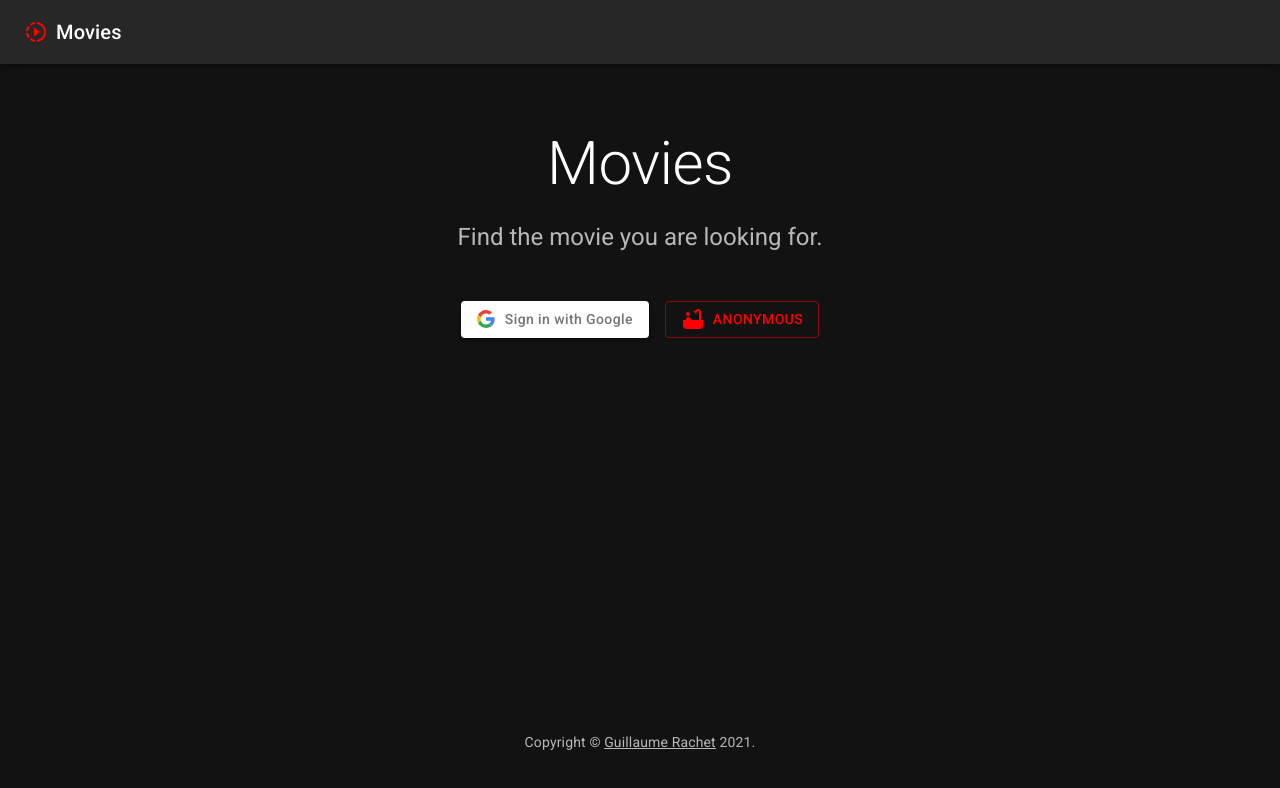
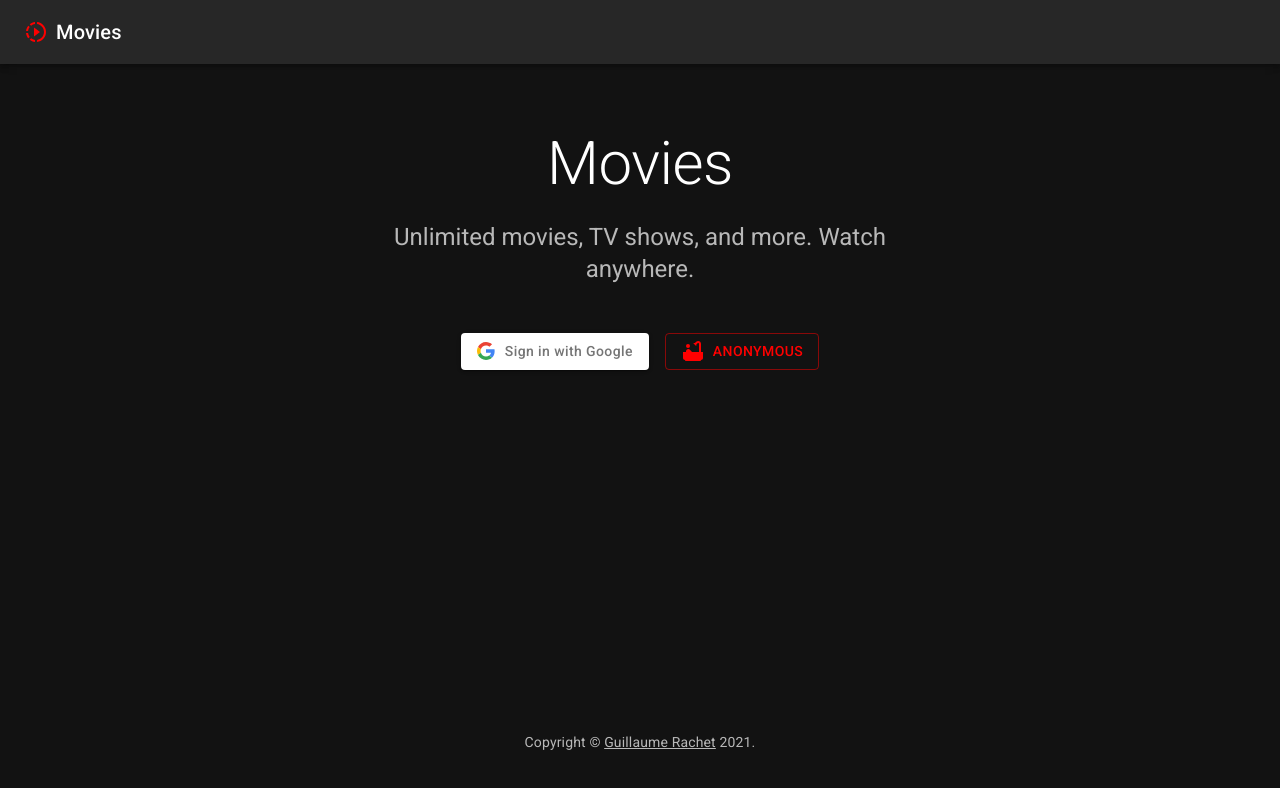
Before and after one commit to grachet/react-redux-hook-ts-jest, a React (Create React App) app: page /react-redux-hook-ts-jest/login in a window 1280 px wide. Shown: the top 788 px of the page. Built offline with nearby package versions, Linux system fonts and the light colour scheme; no server answers.

Commit message:
Update login page  text

```diff
--- a/src/constantes/constantes.ts
+++ b/src/constantes/constantes.ts
@@ -2,7 +2,7 @@ import { AccountType } from "../features/auth/authTypes";
 
 export const APP_TITLE = "Movies";
 export const MY_NAME = "Guillaume Rachet";
-export const LOGIN_TITLE = "Find the movie you are looking for.";
+export const LOGIN_TITLE = "Unlimited movies, TV shows, and more. Watch anywhere.";
 
 export const REPOSITORY_URL = "https://github.com/grachet/react-redux-hook-ts-jest";
 export const PORTFOLIO_URL = "https://grachet.github.io/";
```
